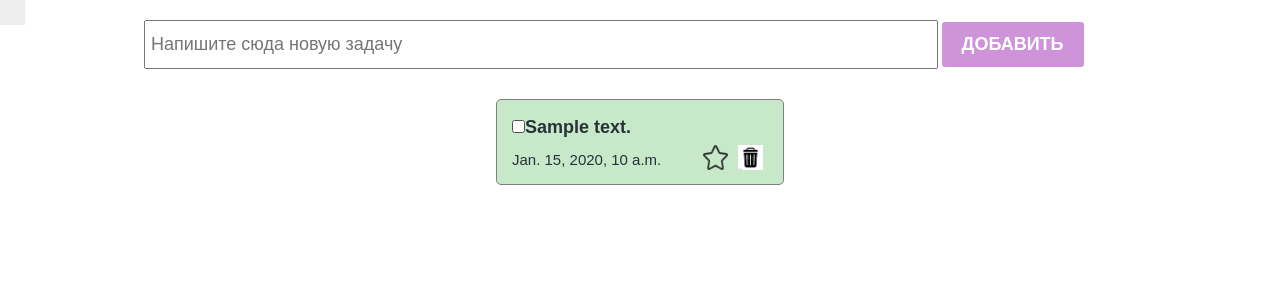
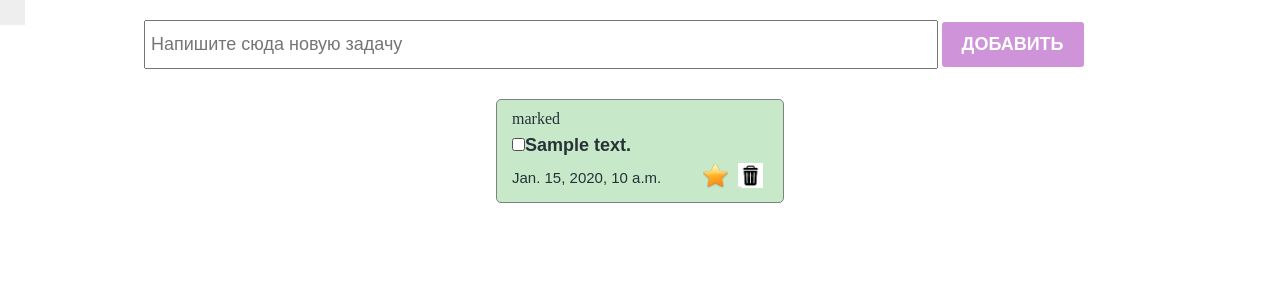
Before and after one commit to Samar-D/todo, a Django app: page /test/ in a window 1280 px wide. Shown: the top 300 px of the page. Run offline with Django 3.2, Linux system fonts and the light colour scheme; tables that the repository leaves empty hold one stand-in row (values such as "Sample post").

Commit message:
activated marked, added def mark_todo

```diff
--- a/main/templates/test.html
+++ b/main/templates/test.html
@@ -36,6 +36,9 @@
 
             {% for todo in todo_list %}
             <div class="todo_item">
+                {% if todo.is_favorite %}
+                    marked
+                {% endif %}
                 <div class="todo_item_header">
                     <label class="chechbox_container">
                         <input type="checkbox"/>
@@ -46,8 +49,13 @@
                 <div class="todo_item_footer">
                     <p>{{ todo.created_at }}</p>
                     <div class="action_buttons">
-                        <img src="{% static './icons/unmarked.png' %}">
-                        <a href="{% url 'delete-todo' todo.id %}"><img src="{% static './icons/delete.jpg' %}"></a>
+                        {% if todo.is_favorite %}
+                            <a href="{% url 'mark-todo' todo.id %}"><img src="{% static './icons/marked.png' %}"></a>
+                        {% else %}
+                            <a href="{% url 'mark-todo' todo.id %}"><img src="{% static './icons/unmarked.png' %}"></a>
+                        {% endif %}
+
+                            <a href="{% url 'delete-todo' todo.id %}"><img src="{% static './icons/delete.jpg' %}"></a>
                     </div>
                 </div>
             </div>
--- a/main/views.py
+++ b/main/views.py
@@ -57,3 +57,9 @@ def delete_todo(request, id):
     todo = ToDo.objects.get(id=id)
     todo.delete()
     return redirect(test)
+
+def mark_todo(request, id):
+    todo = ToDo.objects.get(id=id)
+    todo.is_favorite = True
+    todo.save()
+    return redirect(test)
--- a/todo/urls.py
+++ b/todo/urls.py
@@ -15,7 +15,7 @@ Including another URLconf
 """
 from django.contrib import admin
 from django.urls import path
-from main.views import homepage, test, second, third, page1, page2, page3, books, add_todo, add_books, delete_todo
+from main.views import homepage, test, second, third, page1, page2, page3, books, add_todo, add_books, delete_todo, mark_todo
 from django.conf import settings
 from django.conf.urls.static import static
 
@@ -31,6 +31,7 @@ urlpatterns = [
     path("books/", books, name="books"),
     path("add-todo/", add_todo, name="add-todo"),
     path("add-books/", add_books, name="add-books"),
-    path("delete-todo/<id>/", delete_todo, name="delete-todo")
+    path("delete-todo/<id>/", delete_todo, name="delete-todo"),
+    path("mark-todo/<id>/", mark_todo, name="mark-todo"),
 ]   + static(settings.STATIC_URL, document_root=settings.STATIC_ROOT) \
     + static(settings.MEDIA_URL, document_root=settings.MEDIA_ROOT)
```
Also changed, not shown: main/static/icons/marked.png (added).
